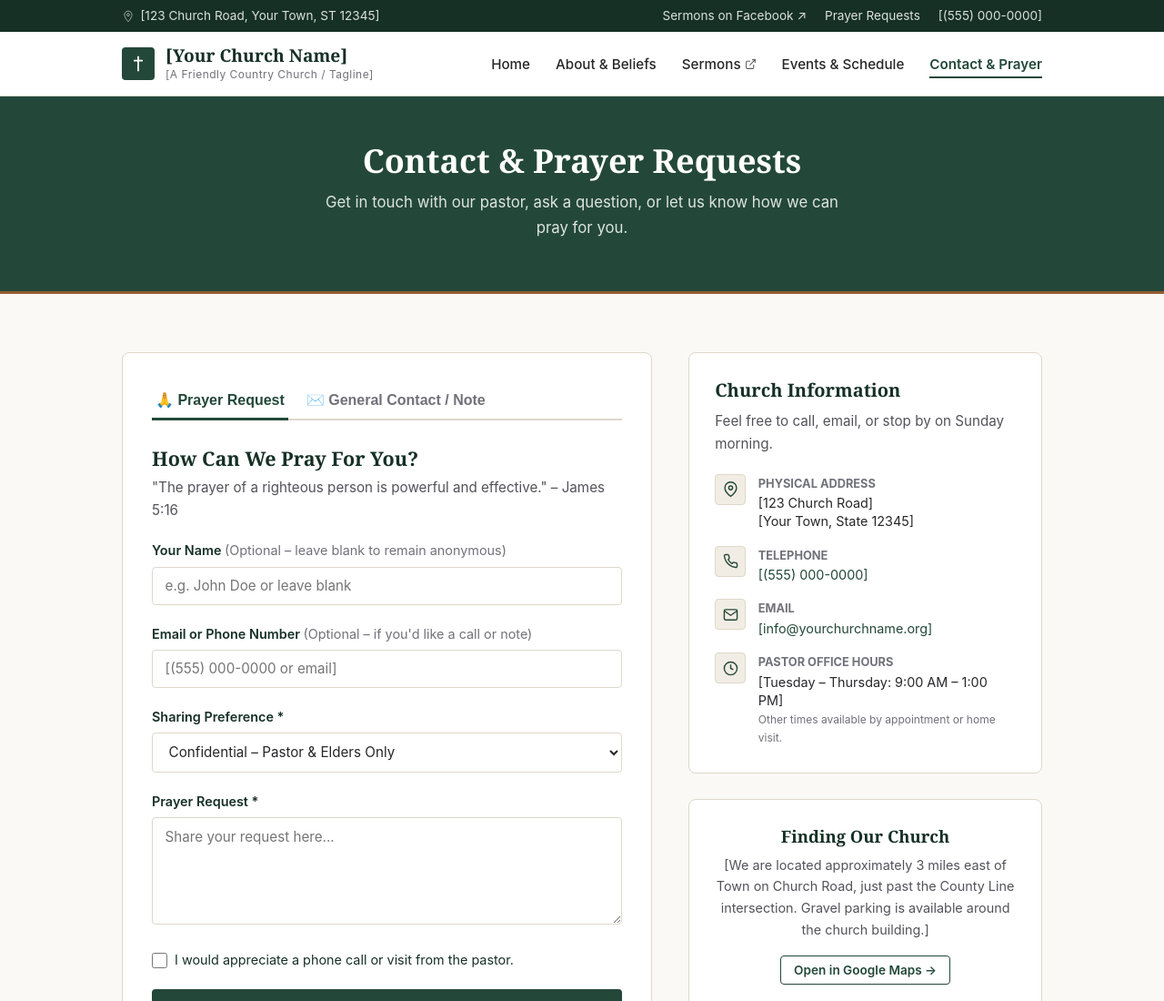
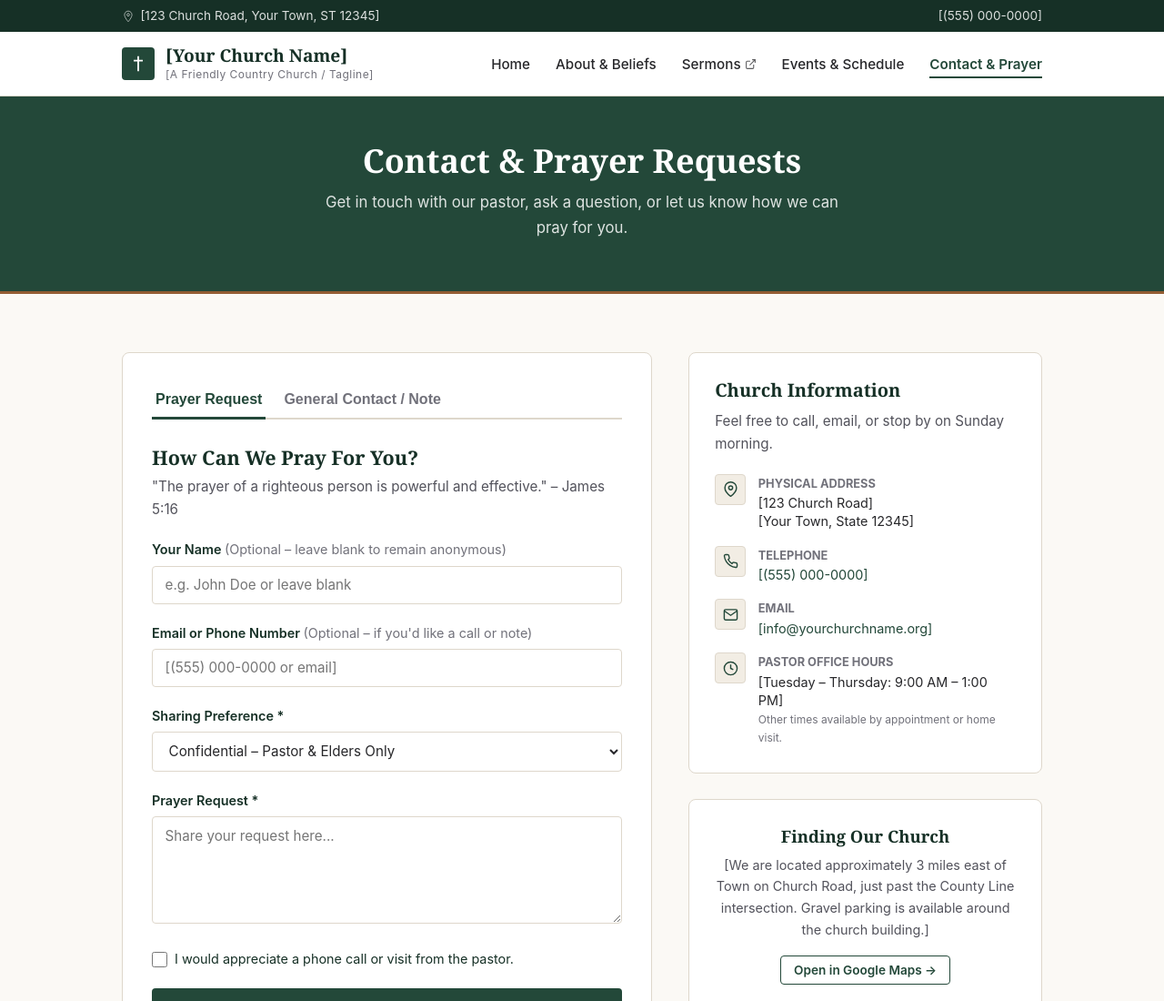
Before and after one commit to chris-fol/church-website, a plain HTML site: page contact.html in a window 1280 px wide. Shown: the top 1100 px of the page at 91% size. Drawn offline with Linux system fonts and the light colour scheme.

Commit message:
Small tweaks

```diff
--- a/contact.html
+++ b/contact.html
@@ -18,8 +18,6 @@
         <span>[123 Church Road, Your Town, ST 12345]</span>
       </div>
       <div class="banner-links">
-        <a href="https://www.facebook.com/[YourChurchPage]/videos" target="_blank" rel="noopener">Sermons on Facebook ↗</a>
-        <a href="contact.html#prayer">Prayer Requests</a>
         <a href="tel:5550000000">[(555) 000-0000]</a>
       </div>
     </div>
@@ -78,10 +76,10 @@
             <!-- Tab Navigation -->
             <div class="form-tabs" role="tablist">
               <button class="form-tab-btn active" data-tab="tab-prayer" role="tab" aria-selected="true" id="tab-prayer-btn">
-                🙏 Prayer Request
+                Prayer Request
               </button>
               <button class="form-tab-btn" data-tab="tab-contact" role="tab" aria-selected="false" id="tab-contact-btn">
-                ✉️ General Contact / Note
+                General Contact / Note
               </button>
             </div>
 
```
Also changed, not shown: about.html (+0 -2 lines), events.html (+0 -2 lines), index.html (+0 -2 lines), 1 other file.
